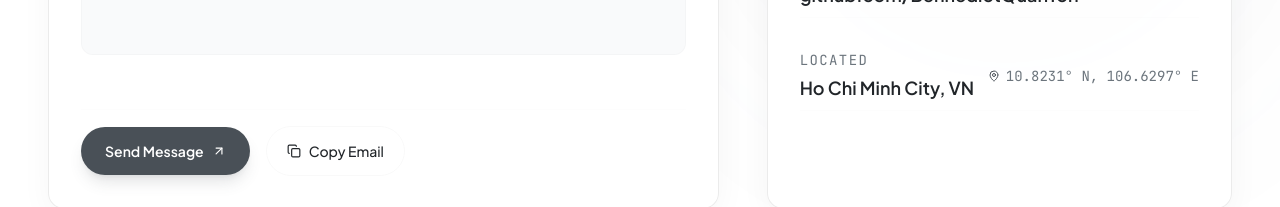
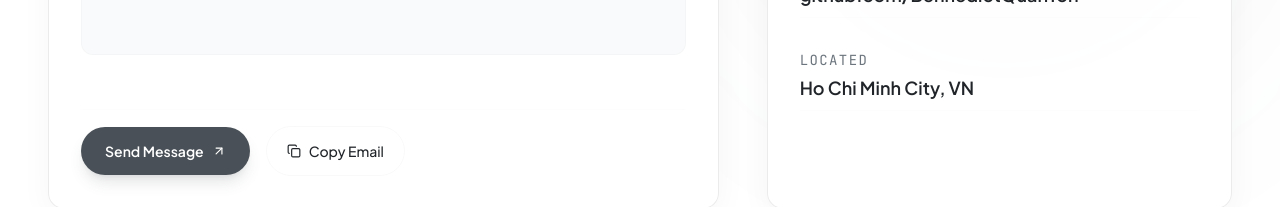
Before and after one commit to BennedictQuanTon/MyWebsite, a React (Vite) app: page / in a window 1280 px wide. Shown: the part 4764-4971 px from the top of the page. Built offline with nearby package versions, Linux system fonts and the light colour scheme; a web font is replaced by a local one.

Commit message:
updating section items

```diff
--- a/src/pages/Home.tsx
+++ b/src/pages/Home.tsx
@@ -848,7 +848,7 @@ export const Home: React.FC = () => {
                         </span>
                       </div>
                       <span className="text-xs md:text-sm font-mono text-text-muted flex items-center gap-1.5">
-                        <MapPin size={12} className="text-accent" /> 10.8231° N, 106.6297° E
+
                       </span>
                     </div>
 
```
